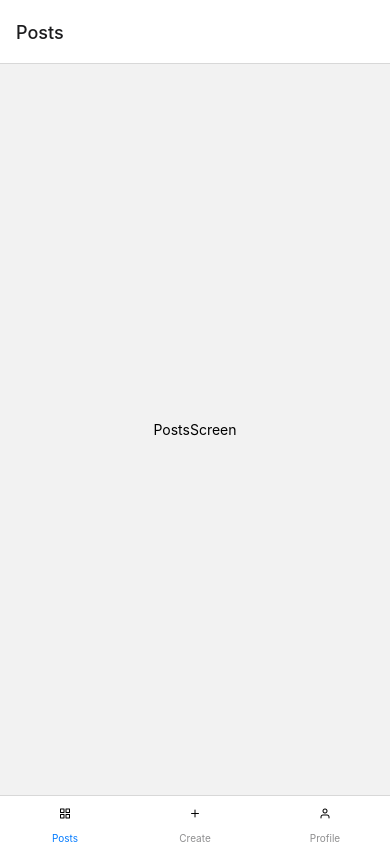
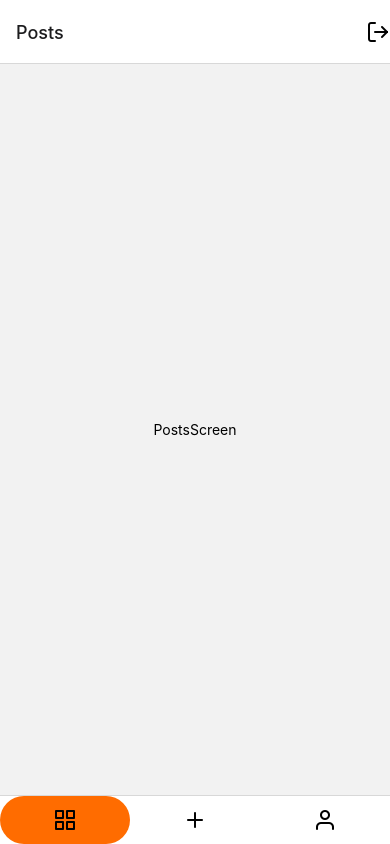
Before and after one commit to skif6623/react-native-test, a React Native app: screen /Home in a window 390 px wide. Built offline with nearby package versions, Linux system fonts and the light colour scheme.

Commit message:
added log-out

```diff
--- a/screens/auth/Home.jsx
+++ b/screens/auth/Home.jsx
@@ -1,5 +1,5 @@
 import React from 'react';
-import { View, Text, StyleSheet } from 'react-native';
+import { View, Text, StyleSheet, TouchableOpacity } from 'react-native';
 
 import ProfileScreen from '../mainScreen/ProfileScreen';
 import CreateScreen from '../mainScreen/CreatePostsScreen';
@@ -18,17 +18,32 @@ const Home = ({ navigation, route }) => {
           let iconName;
 
           if (route.name === 'Posts') {
-            iconName = focused && 'grid';
+            iconName = focused ? 'grid' : 'grid-outline';
           } else if (route.name === 'Create') {
             iconName = focused && 'plus';
           } else if (route.name === 'Profile') {
             iconName = focused && 'user';
           }
-          return <Feather name={iconName} size={size} color={color} />;
+          return <Feather name={iconName} size={24} color={color} />;
+        },
+        tabBarShowLabel: false,
+        tabBarActiveBackgroundColor: '#FF6C00',
+        tabBarItemStyle: {
+          borderRadius: 50,
         },
       })}
     >
-      <Tab.Screen name="Posts" component={PostsScreen} />
+      <Tab.Screen
+        options={{
+          headerRight: () => (
+            <TouchableOpacity>
+              <Feather name="log-out" size={24} color="black" />
+            </TouchableOpacity>
+          ),
+        }}
+        name="Posts"
+        component={PostsScreen}
+      />
       <Tab.Screen name="Create" component={CreateScreen} />
       <Tab.Screen name="Profile" component={ProfileScreen} />
     </Tab.Navigator>
```
